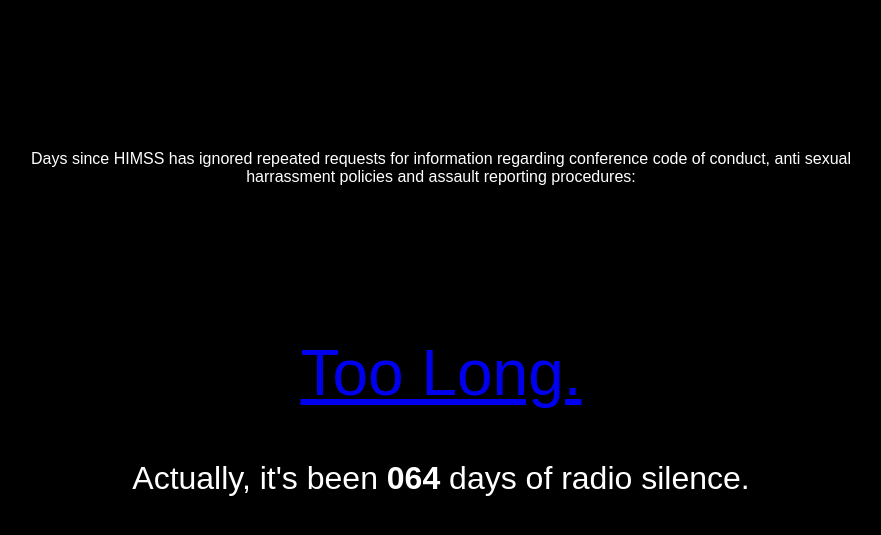
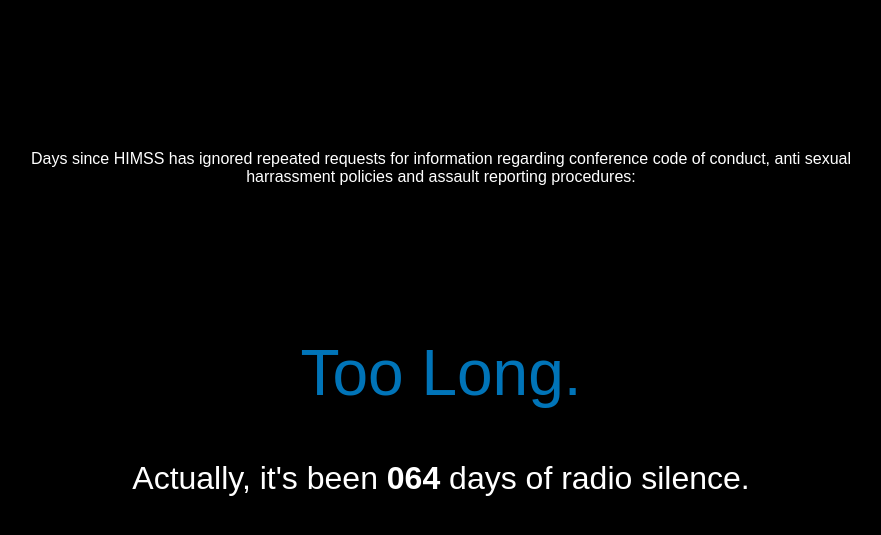
Before and after one commit to laurenstill/laurenstill.github.io, a Jekyll site: the page himssplzrespond.html, which Jekyll copies as it is, in a window 1280 px wide. Shown: the top 535 px of the page, without its empty margins (199-1080 px from the left). Built offline with Jekyll 4.4.1, drawn with Linux system fonts in a browser that asks for light colours.

Commit message:
Update himssplzrespond.html

```diff
--- a/himssplzrespond.html
+++ b/himssplzrespond.html
@@ -58,6 +58,15 @@
 width: 850px;
 text-align:center;
 }
+
+a {
+text-decoration:none;
+font-family:arial,helvetica;
+}
+a:link {color:#0074B8;}
+a:visited {color:#AAAAFF;}
+a:hover {background-color:#FFFFFF;}
+
 </style>
 </head>
 
```
